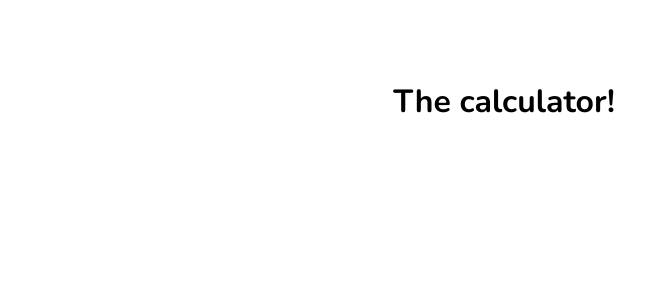
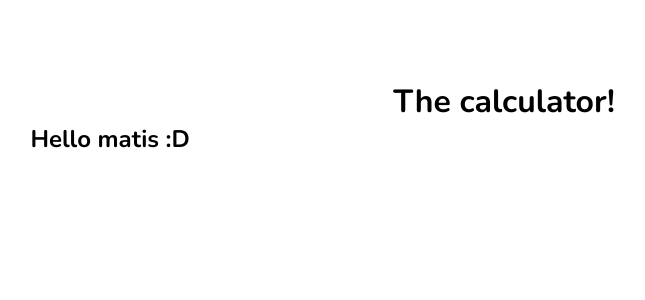
Before and after one commit to matiss-norenbergs/calculator-msa, a React (Create React App) app: page / in a window 1280 px wide. Shown: the top 300 px of the page, without its empty margins (136-781 px from the left). Built offline with nearby package versions, Linux system fonts and the light colour scheme.

Commit message:
testing code lines

```diff
--- a/src/App.js
+++ b/src/App.js
@@ -1,9 +1,8 @@
 function App() {
   return (
-    <div className="App">
-      <div className="content">
-        <h1>The calculator!</h1>
-      </div>
+    <div className="content">
+      <h1>The calculator!</h1>
+      <h2>Hello matis :D</h2>
     </div>
   );
 }
```
